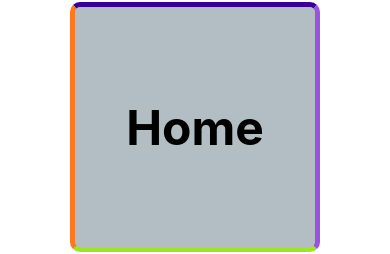
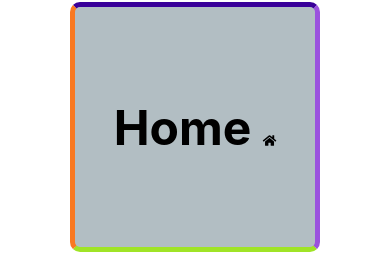
Before and after one commit to awais882s/MySecondApp, a React Native app: screen /Home in a window 390 px wide. Shown: the part 276-530 px from the top of the page. Built offline with nearby package versions, Linux system fonts and the light colour scheme.

Commit message:
use vector icon

```diff
--- a/package.json
+++ b/package.json
@@ -15,7 +15,8 @@
     "react": "18.0.0",
     "react-native": "0.69.3",
     "react-native-safe-area-context": "^4.3.1",
-    "react-native-screens": "^3.15.0"
+    "react-native-screens": "^3.15.0",
+    "react-native-vector-icons": "^9.2.0"
   },
   "devDependencies": {
     "@babel/core": "^7.12.9",
--- a/src/screens/Frontend/Home.js
+++ b/src/screens/Frontend/Home.js
@@ -1,11 +1,12 @@
 import React from 'react'
 import { View, Text, StyleSheet, Button } from 'react-native'
+import Icon from 'react-native-vector-icons/FontAwesome5';
 export default function Home({ navigation }) {
 
     return (
         <View style={[styles.flexContainer, { paddingHorizontal: 12 }]}>
             <View style={[styles.box, styles.flexCenter]}>
-                <Text style={styles.h1} >Home</Text>
+                <Text style={styles.h1} >Home <Icon name="home" /></Text>
             </View>
             <View style={styles.button}>
                 <Button title='Go To About' onPress={() => { navigation.navigate("About", { name: "AWAIS S", id: "123", age: 21 }) }} />
```
Also changed, not shown: 2 other files (tests, documents, lock files or other folders).
